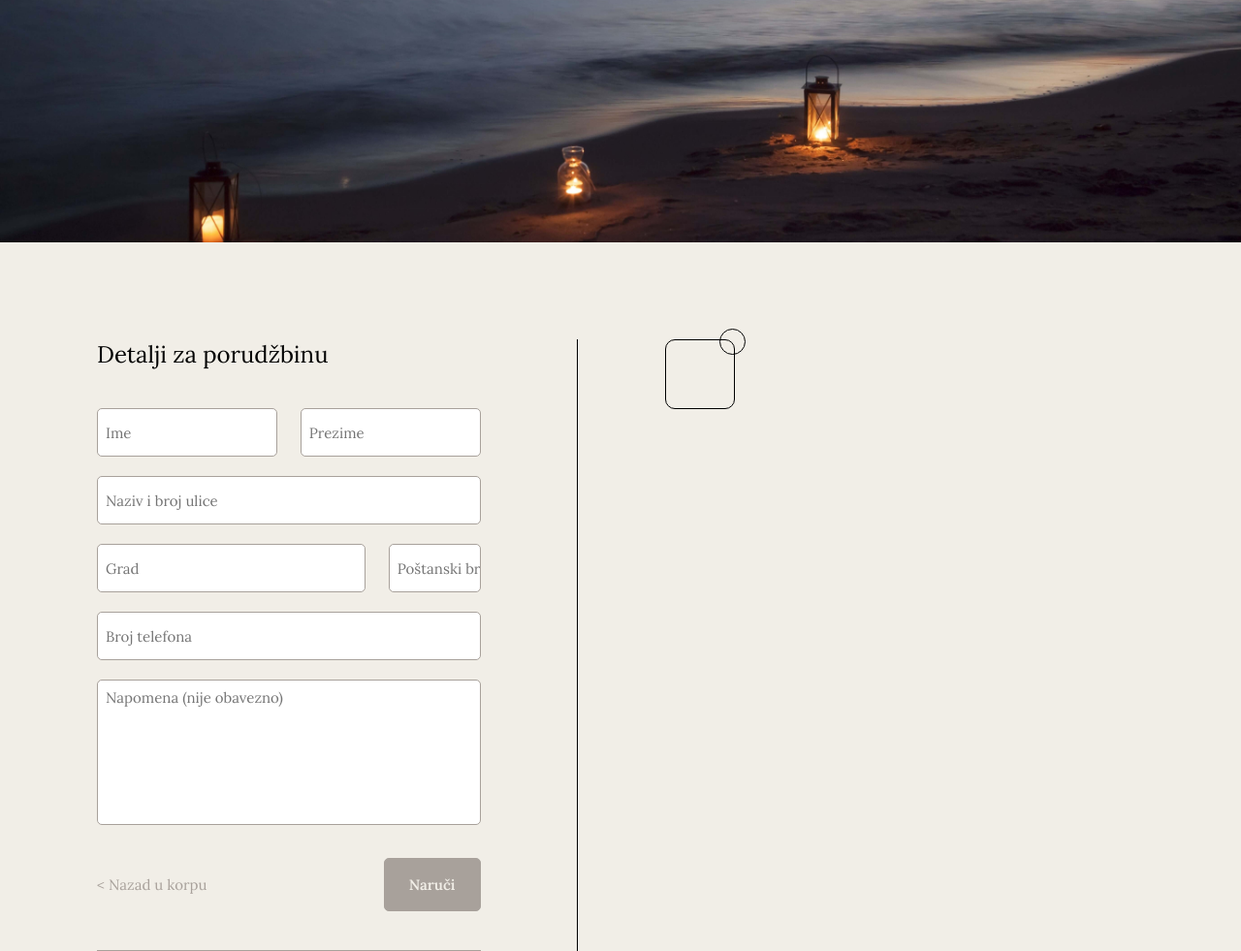
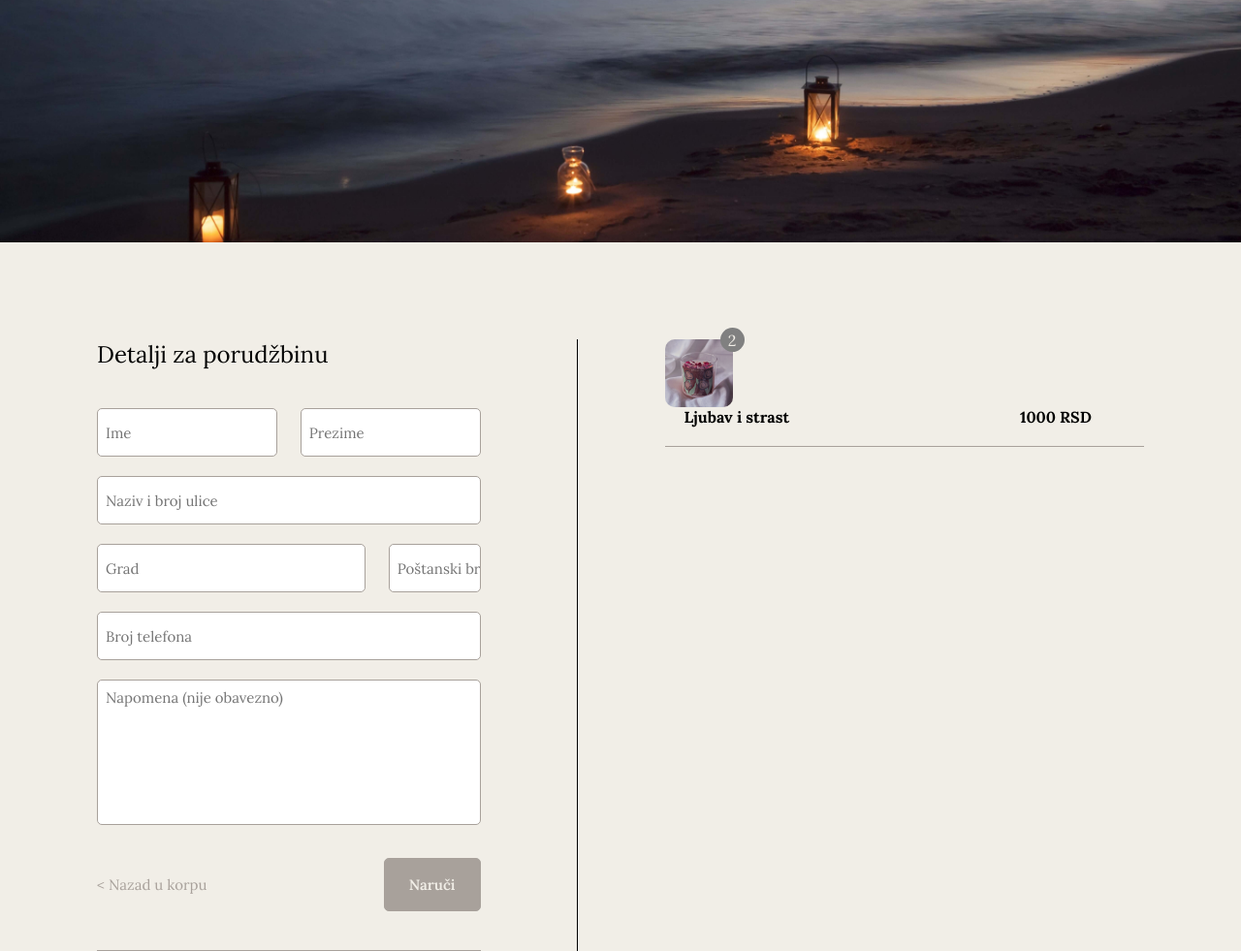
Before and after one commit to markosrb97/Gajastudio.rs, a plain HTML site: page src/main/resources/templates/orderForm.html in a window 1280 px wide. Shown: the whole page at 97% size. Drawn offline with Linux system fonts and the light colour scheme.

Commit message:
forma update

```diff
--- a/src/main/resources/assets/css/orderForm.css
+++ b/src/main/resources/assets/css/orderForm.css
@@ -150,23 +150,55 @@ header {
 
 .prikaz-proizvoda {
   width: 100%;
+  display: flex;
+  flex-wrap: wrap;
+  border-bottom: 1px solid  #a8a19b;
+  padding-bottom: 20px;
 }
 .slika-proizvoda {
   height: 70px;
   width: 70px;
-  border: 1px solid black;
+  border: 0px solid #a8a19b;
   border-radius: 10px;
   position: relative;
+  text-align: center;
+  flex-basis: 10%;
 
 }
 
-.broj-komada {
+.badge {
   height: 25px;
   width: 25px;
-  border: 1px solid black;
+  border: 1px transparent black;
+  background-color: grey;
   border-radius: 50%;
   position: absolute;
   top: -12px;
   right: -12px;
+  display: flex;
+  justify-content: center;
+  align-items: center;
+}
 
+.badge p {
+  font-family: 'Lora', serif;
+  color:#f1eee7;
 }
+.thumbnail-proizvod{
+  height: 70px;
+  width: 70px;
+  border-radius: 10px ;
+}
+
+.ime-i-cena {
+  width: 85%;
+  display: flex;
+  justify-content: space-between;
+  margin-left: 20px;
+  align-items: center;
+}
+
+.ime-i-cena p {
+  font-family: 'Lora', serif;
+  font-weight: 700;
+}
--- a/src/main/resources/templates/orderForm.html
+++ b/src/main/resources/templates/orderForm.html
@@ -51,9 +51,13 @@
 			<div class="right">
 				<div class="prikaz-proizvoda">
 					<div class="slika-proizvoda">
-						<div class="broj-komada">
-
+						<img class="thumbnail-proizvod" src="../assets/images/Sveca preview 2 small/Ljubav_i_strast.jpg">
+						<div class="badge">
+							<p>2</p>
 						</div>
+					</div>
+					<div class="ime-i-cena">
+						<p class="ime-proizvoda">Ljubav i strast</p> <p class="cena-proizvoda">1000 RSD</p>
 					</div>
 				</div>
 
```
